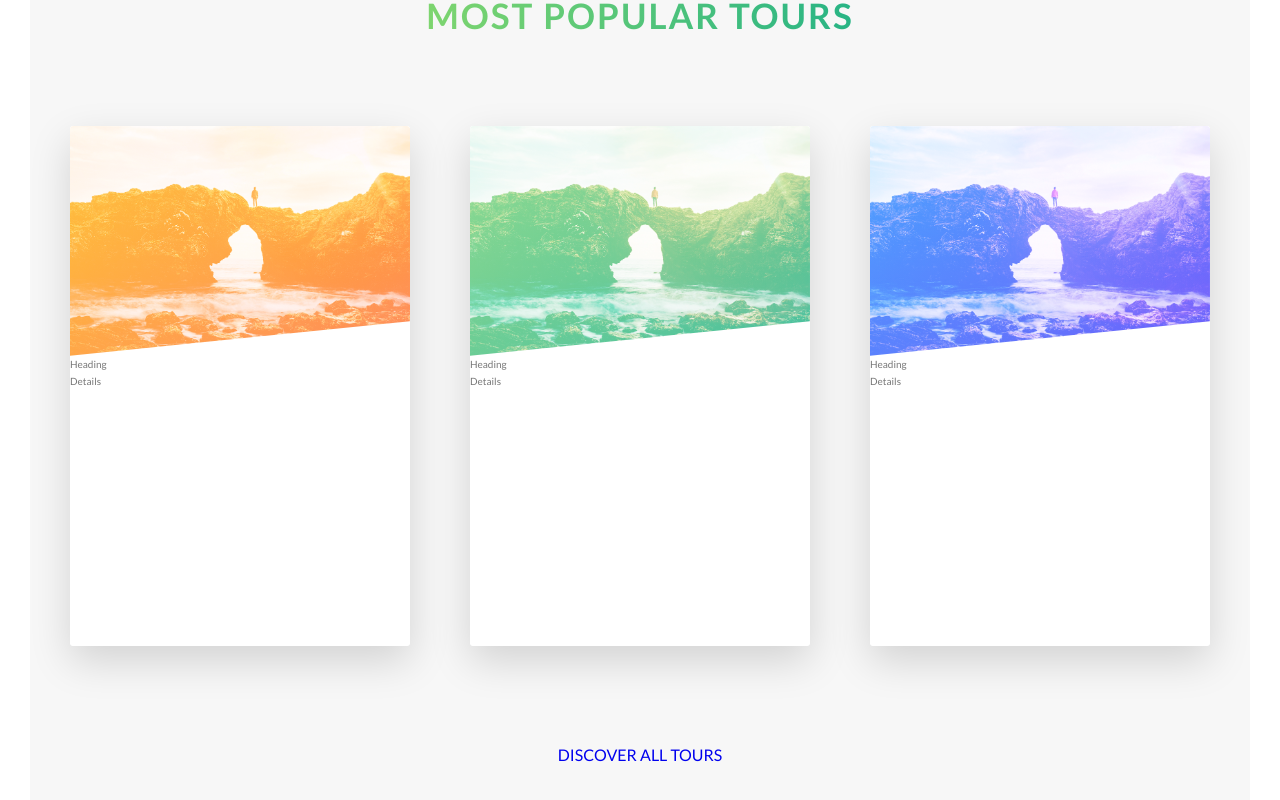
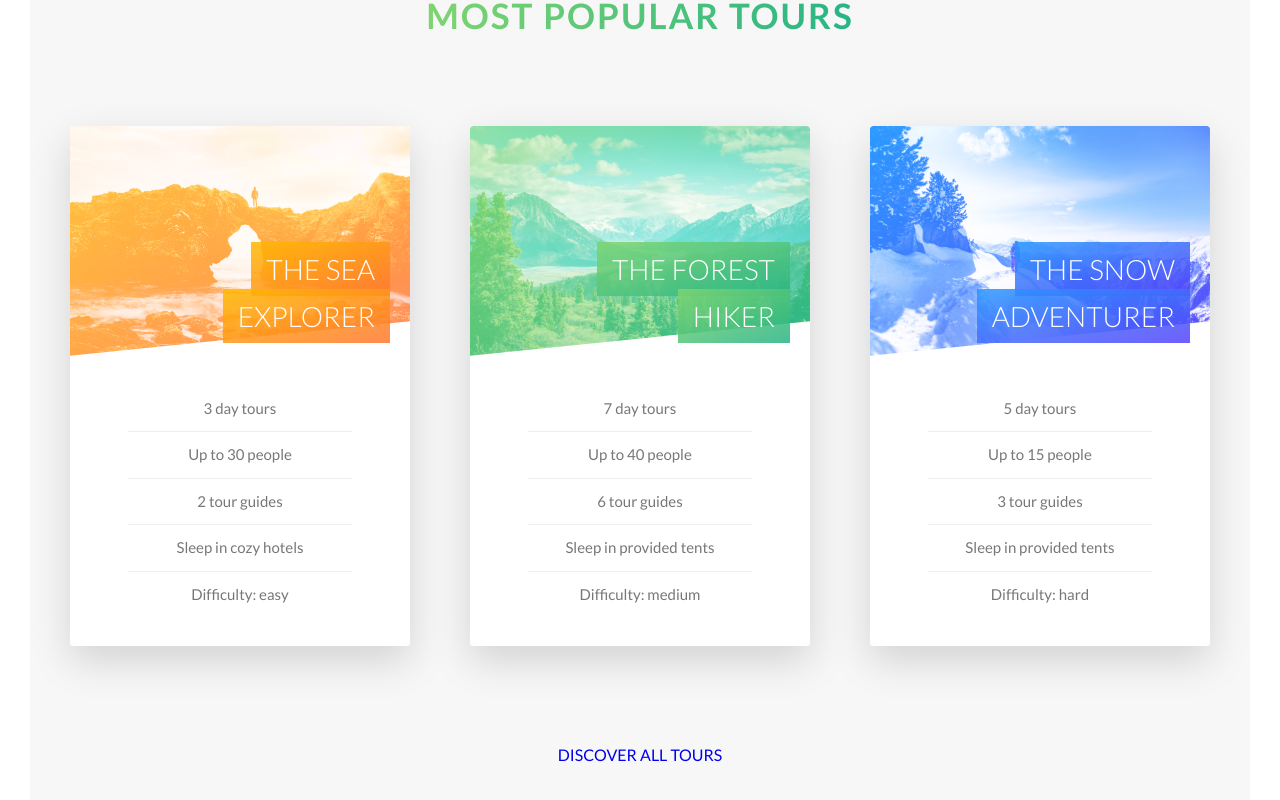
Before and after one commit to LauraTelqiu/natours-react, a React (Create React App) app: page / in a window 1280 px wide. Shown: the part 2359-3159 px from the top of the page. Built offline with nearby package versions, Linux system fonts and the light colour scheme.

Commit message:
front card styling

```diff
--- a/src/components/TourCards.js
+++ b/src/components/TourCards.js
@@ -7,7 +7,7 @@ function TourCards() {
     <div className="row">
 
       {tours.map((tour) => {
-        const { id, cardPicture, heading, details, cardSideBack } = tour;
+        const { id, cardPicture, heading, span, length, capacity, guides, sleep, diffculty, cardSideBack } = tour;
         return (
           <div key={id} className="col-1-of-3">
             <div className="card">
@@ -15,8 +15,20 @@ function TourCards() {
                 <div className={`card__picture ${cardPicture}`}>
                   &nbsp;
                 </div>
-                <div className="card_heading">{heading} </div>
-                <div className="card_details">{details}</div>
+                <h4 className="card__heading">
+                  <span className={`card__heading-span ${span}`}
+                  >{heading}</span
+                  >
+                </h4>
+                <div className="card__details">
+                  <ul>
+                    <li>{length}</li>
+                    <li>{capacity}</li>
+                    <li>{guides}</li>
+                    <li>{sleep}</li>
+                    <li>{diffculty}</li>
+                  </ul>
+                </div>
 
               </div>
               <div className={`card__side card__side--back ${cardSideBack}`}>BACK</div>
--- a/src/data.js
+++ b/src/data.js
@@ -38,22 +38,44 @@ export const tours = [
   {
     id: 1,
     cardPicture: "card__picture--1",
-    heading: "Heading",
-    details: "Details",
+    heading: "The Sea Explorer",
+    span: "card__heading-span--1",
+    length: "3 day tours",
+    capacity: "Up to 30 people",
+    guides: "2 tour guides",
+    sleep: "Sleep in cozy hotels",
+    diffculty: "Difficulty: easy",
+    price: "397",
+    btn: "Book Now",
     cardSideBack: "card__side--back-1",
+
   },
   {
     id: 2,
     cardPicture: "card__picture--2",
-    heading: "Heading",
-    details: "Details",
+    heading: "The Forest Hiker",
+    span: "card__heading-span--2",
+    length: "7 day tours",
+    capacity: "Up to 40 people",
+    guides: "6 tour guides",
+    sleep: "Sleep in provided tents",
+    diffculty: "Difficulty: medium",
+    price: "597",
+    btn: "Book Now",
     cardSideBack: "card__side--back-2",
   },
   {
     id: 3,
     cardPicture: "card__picture--3",
-    heading: "Heading",
-    details: "Details",
+    heading: "The Snow Adventurer",
+    span: "card__heading-span--3",
+    length: "5 day tours",
+    capacity: "Up to 15 people",
+    guides: "3 tour guides",
+    sleep: "Sleep in provided tents",
+    diffculty: "Difficulty: hard",
+    price: "997",
+    btn: "Book Now",
     cardSideBack: "card__side--back-3",
   }
 ];
--- a/src/sass/components/_card.scss
+++ b/src/sass/components/_card.scss
@@ -57,6 +57,7 @@
   &:hover &__side--back {
     transform: rotateY(0);
   }
+
   // FRONT SIDE STYLING
   &__picture {
     background-size: cover;
@@ -73,7 +74,7 @@
           $color-secondary-light,
           $color-secondary-dark
         ),
-        url("/src/img/nat-5.jpg");
+        url(../img/nat-5.jpg);
     }
 
     &--2 {
@@ -82,7 +83,7 @@
           $color-primary-light,
           $color-primary-dark
         ),
-        url("/src/img/nat-5.jpg");
+        url(../img/nat-6.jpg);
     }
 
     &--3 {
@@ -91,7 +92,95 @@
           $color-tertiary-light,
           $color-tertiary-dark
         ),
-        url("/src/img/nat-5.jpg");
+        url(../img/nat-7.jpg);
     }
   }
+
+  &__heading {
+    font-size: 2.8rem;
+    font-weight: 300;
+    text-transform: uppercase;
+    text-align: right;
+    color: $color-white;
+    position: absolute;
+    top: 12rem;
+    right: 2rem;
+    width: 75%;
+  }
+
+  &__heading-span {
+    padding: 1rem 1.5rem;
+    -webkit-box-decoration-break: clone;
+    box-decoration-break: clone;
+
+    &--1 {
+      background-image: linear-gradient(
+        to right bottom,
+        rgba($color-secondary-light, 0.85),
+        rgba($color-secondary-dark, 0.85)
+      );
+    }
+
+    &--2 {
+      background-image: linear-gradient(
+        to right bottom,
+        rgba($color-primary-light, 0.85),
+        rgba($color-primary-dark, 0.85)
+      );
+    }
+
+    &--3 {
+      background-image: linear-gradient(
+        to right bottom,
+        rgba($color-tertiary-light, 0.85),
+        rgba($color-tertiary-dark, 0.85)
+      );
+    }
+  }
+
+  &__details {
+    padding: 3rem;
+
+    ul {
+      list-style: none;
+      width: 80%;
+      margin: 0 auto;
+
+      li {
+        text-align: center;
+        font-size: 1.5rem;
+        padding: 1rem;
+
+        &:not(:last-child) {
+          border-bottom: 1px solid $color-grey-light-2;
+        }
+      }
+    }
+  }
+
+  // FRONT SIDE STYLING
+  &__cta {
+    position: absolute;
+    top: 50%;
+    left: 50%;
+    transform: translate(-50%, -50%);
+    width: 90%;
+    text-align: center;
+  }
+
+  &__price-box {
+    text-align: center;
+    color: $color-white;
+    margin-bottom: 8rem;
+  }
+
+  &__price-only {
+    font-size: 1.4rem;
+    text-transform: uppercase;
+  }
+
+  &__price-value {
+    font-size: 6rem;
+    font-weight: 100;
+  }
 }
--- a/src/sass/main.css
+++ b/src/sass/main.css
@@ -300,13 +300,75 @@ body {
   border-top-right-radius: 3px;
 }
 .card__picture--1 {
-  background-image: linear-gradient(to right bottom, #ffb900, #ff7730), url("/src/img/nat-5.jpg");
+  background-image: linear-gradient(to right bottom, #ffb900, #ff7730), url(../img/nat-5.jpg);
 }
 .card__picture--2 {
-  background-image: linear-gradient(to right bottom, #7ed56f, #28b485), url("/src/img/nat-5.jpg");
+  background-image: linear-gradient(to right bottom, #7ed56f, #28b485), url(../img/nat-6.jpg);
 }
 .card__picture--3 {
-  background-image: linear-gradient(to right bottom, #2998ff, #5643fa), url("/src/img/nat-5.jpg");
+  background-image: linear-gradient(to right bottom, #2998ff, #5643fa), url(../img/nat-7.jpg);
+}
+.card__heading {
+  font-size: 2.8rem;
+  font-weight: 300;
+  text-transform: uppercase;
+  text-align: right;
+  color: #fff;
+  position: absolute;
+  top: 12rem;
+  right: 2rem;
+  width: 75%;
+}
+.card__heading-span {
+  padding: 1rem 1.5rem;
+  -webkit-box-decoration-break: clone;
+  box-decoration-break: clone;
+}
+.card__heading-span--1 {
+  background-image: linear-gradient(to right bottom, rgba(255, 185, 0, 0.85), rgba(255, 119, 48, 0.85));
+}
+.card__heading-span--2 {
+  background-image: linear-gradient(to right bottom, rgba(126, 213, 111, 0.85), rgba(40, 180, 133, 0.85));
+}
+.card__heading-span--3 {
+  background-image: linear-gradient(to right bottom, rgba(41, 152, 255, 0.85), rgba(86, 67, 250, 0.85));
+}
+.card__details {
+  padding: 3rem;
+}
+.card__details ul {
+  list-style: none;
+  width: 80%;
+  margin: 0 auto;
+}
+.card__details ul li {
+  text-align: center;
+  font-size: 1.5rem;
+  padding: 1rem;
+}
+.card__details ul li:not(:last-child) {
+  border-bottom: 1px solid #eee;
+}
+.card__cta {
+  position: absolute;
+  top: 50%;
+  left: 50%;
+  transform: translate(-50%, -50%);
+  width: 90%;
+  text-align: center;
+}
+.card__price-box {
+  text-align: center;
+  color: #fff;
+  margin-bottom: 8rem;
+}
+.card__price-only {
+  font-size: 1.4rem;
+  text-transform: uppercase;
+}
+.card__price-value {
+  font-size: 6rem;
+  font-weight: 100;
 }
 
 .header {
```
Also changed, not shown: 1 other file (tests, documents, lock files or other folders).
